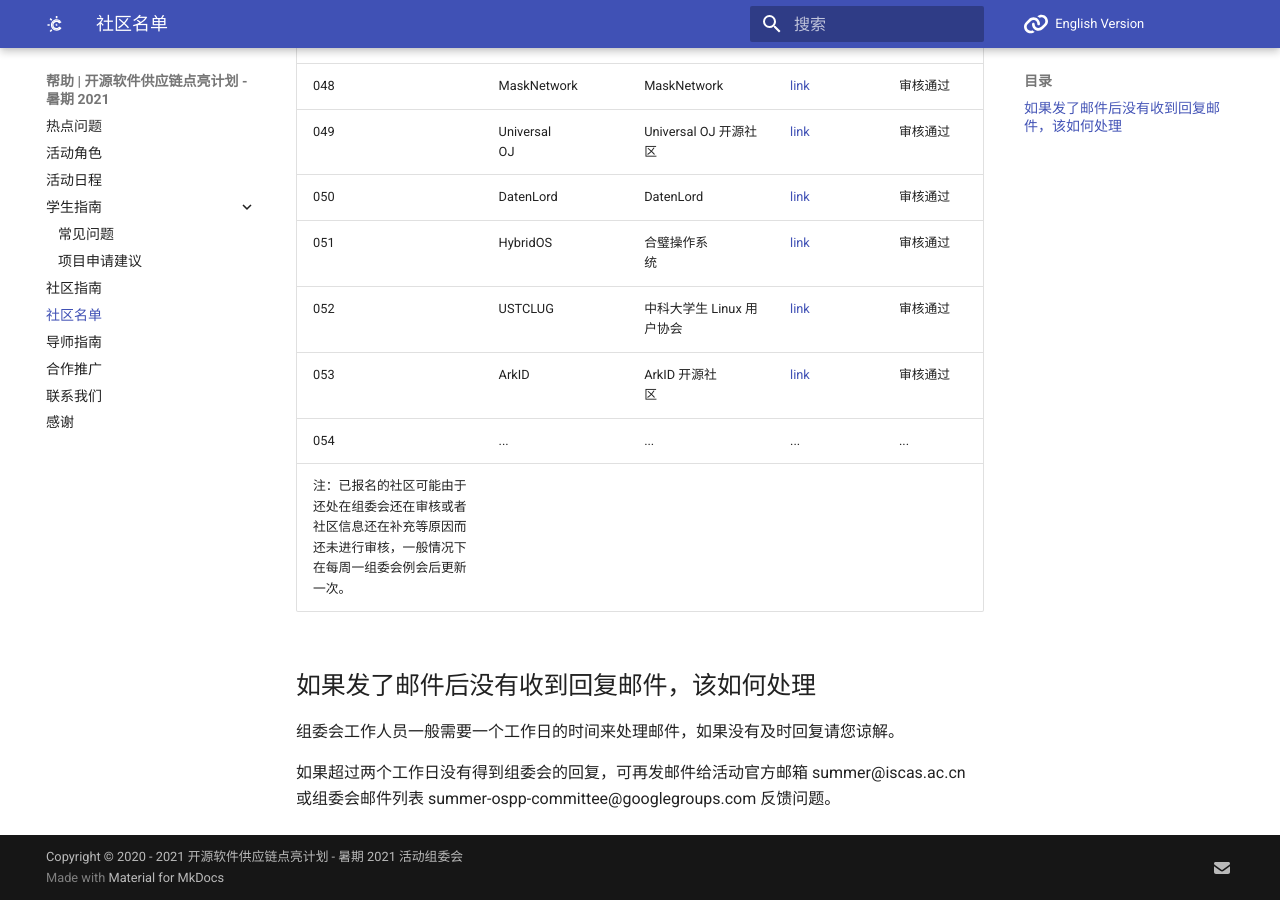
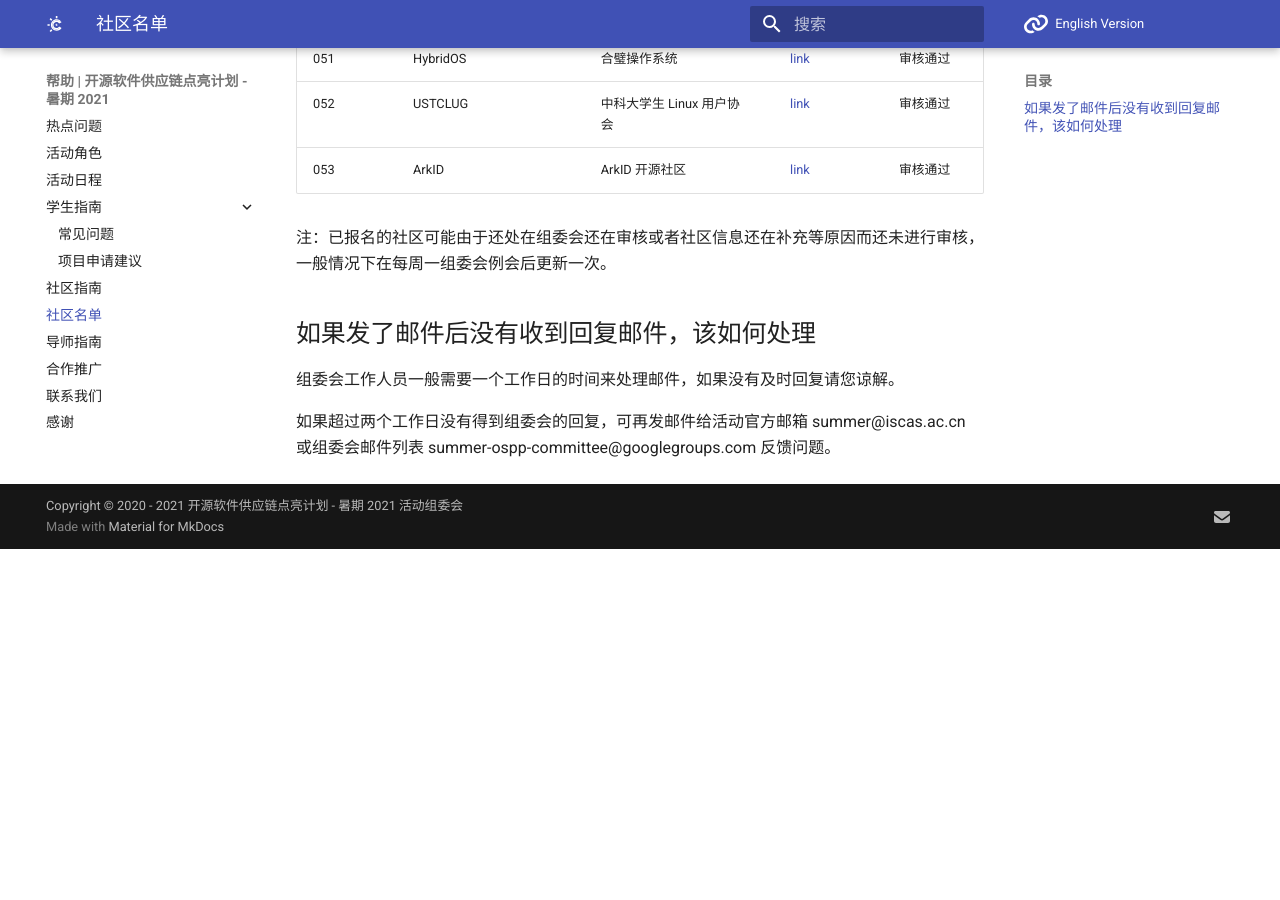
Before and after one commit to summer-ospp/help, an MkDocs documentation site: the page built from docs/communities-list.md, in a window 1280 px wide and 900 px high, scrolled down 2720 px. Built offline with MkDocs 1.6.1 and Material for MkDocs 9.7.7, drawn with Linux system fonts in a browser that asks for light colours; comment, search, counter and statistics services are not loaded; after the commit the page ends 3269 px from its top, so only the background shows below that.

Commit message:
Update communities-list.md

```diff
--- a/docs/communities-list.md
+++ b/docs/communities-list.md
@@ -59,7 +59,7 @@
 | 051  | HybridOS      | 合璧操作系统                   | [link]( https://hybridos.fmsoft.cn/)                   | 审核通过    |
 | 052  | USTCLUG              | 中科大学生 Linux 用户协会            | [link]( https://lug.ustc.edu.cn/)    | 审核通过    |
 | 053  | ArkID               | ArkID 开源社区                | [link]( https://www.longguikeji.com/product/arkid   )            | 审核通过    |
-| 054  | ...               | ...                | ...         | ...    |
+
 注：已报名的社区可能由于还处在组委会还在审核或者社区信息还在补充等原因而还未进行审核，一般情况下在每周一组委会例会后更新一次。
 
 ## 如果发了邮件后没有收到回复邮件，该如何处理
```
